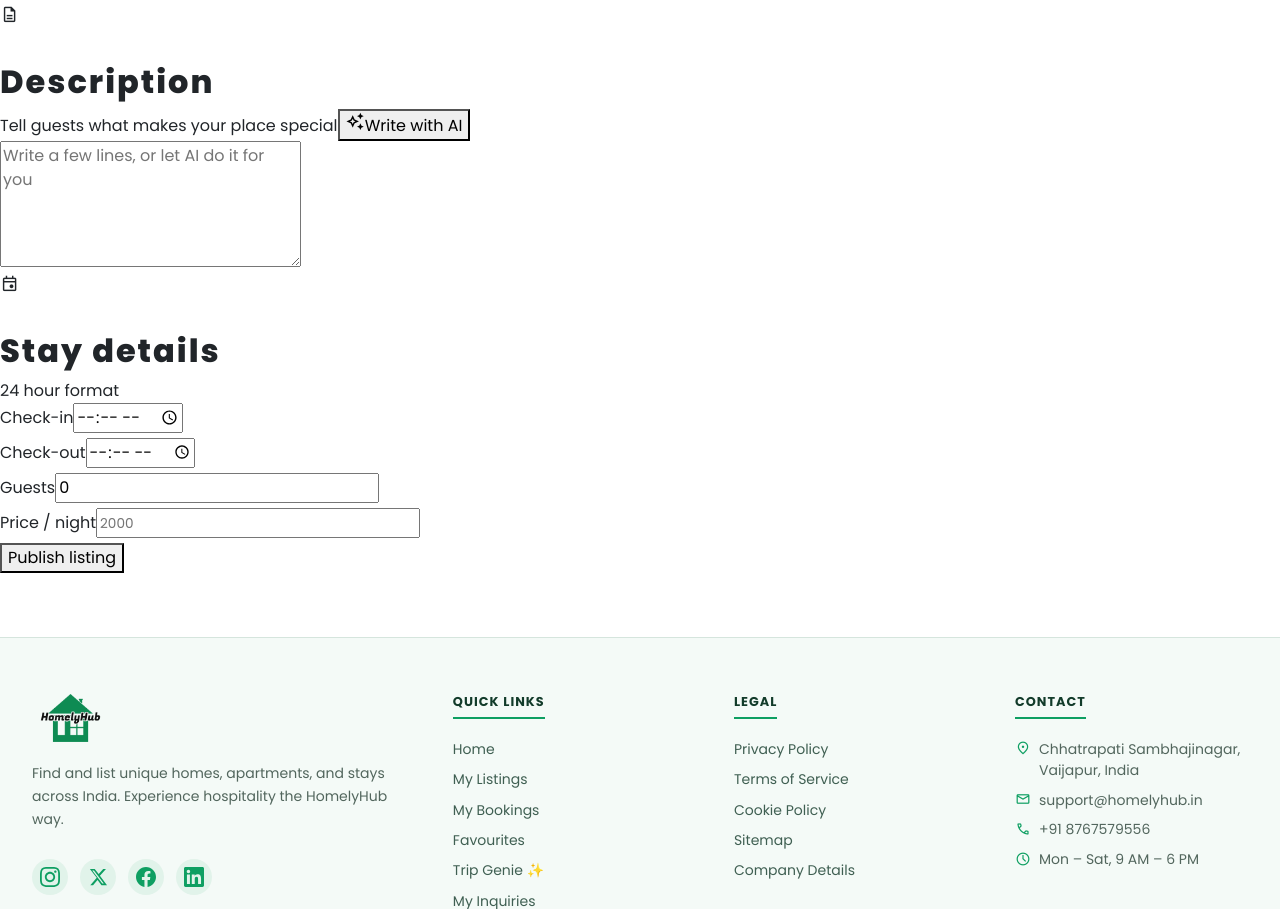
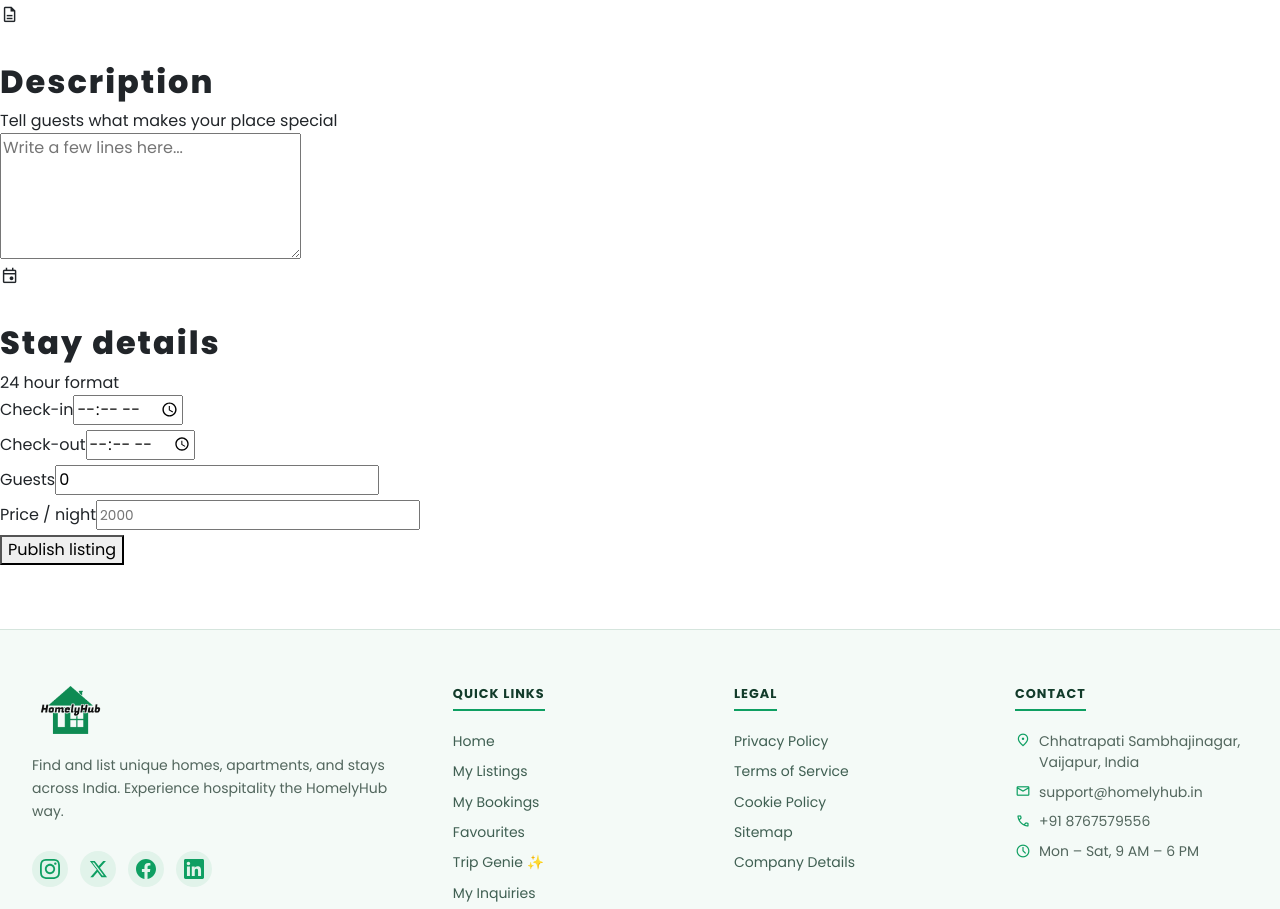
Before and after one commit to AjayAJadhav123/Homelyhub, a React (Vite) app in the folder Frontend/: page /accomodationform in a window 1280 px wide. Shown: the part 1533-2442 px from the top of the page. Built offline with nearby package versions, Linux system fonts and the light colour scheme; no server answers; a web font is replaced by a local one.

Commit message:
chore: remove write with ai option

```diff
--- a/Frontend/src/components/accomodation/AccomodationForm.jsx
+++ b/Frontend/src/components/accomodation/AccomodationForm.jsx
@@ -1,6 +1,5 @@
 import React, { useState } from "react";
 import ImagesUploading from "./ImagesUploading";
-import { getAiDescription } from "../../ai/aiDescription";
 import { useForm } from "@tanstack/react-form";
 import { AddressField } from "./AddressField";
 import AmenitiesField from "./AmenitiesField";
@@ -30,7 +29,6 @@ const AccomodationForm = ({ isEdit }) => {
   const navigate = useNavigate();
   const { id } = useParams();
   const { loading: storeLoading } = useSelector((state) => state.accomodation);
-  const [aiLoading, setAiLoading] = useState(false);
   const [fetchLoading, setFetchLoading] = useState(false);
 
   const loading = storeLoading || fetchLoading;
@@ -142,25 +140,7 @@ const AccomodationForm = ({ isEdit }) => {
   }
 });
 
-  const handleAiDescription = async (field) => {
-    const values = form.state.values;
 
-    if (!values.name) {
-      toast.error("Please add a title first");
-      return;
-    }
-
-    setAiLoading(true);
-    try {
-      const description = await getAiDescription(values);
-      field.handleChange(description);
-      toast.success("Description added");
-    } catch (error) {
-      toast.error("Could not generate a description");
-      console.error(error);
-    }
-    setAiLoading(false);
-  };
 
   React.useEffect(() => {
     if (isEdit && id) {
@@ -305,23 +285,11 @@ const AccomodationForm = ({ isEdit }) => {
                   <span className="accf-hint">
                     Tell guests what makes your place special
                   </span>
-
-                  <button
-                    type="button"
-                    className="accf-ai"
-                    disabled={aiLoading}
-                    onClick={() => handleAiDescription(field)}
-                  >
-                    <span className="material-symbols-outlined">
-                      auto_awesome
-                    </span>
-                    {aiLoading ? "Writing..." : "Write with AI"}
-                  </button>
                 </div>
                 <textarea
                   className="accf-input accf-textarea"
                   rows="5"
-                  placeholder="Write a few lines, or let AI do it for you"
+                  placeholder="Write a few lines here..."
                   value={field.state.value}
                   onChange={(e) => field.handleChange(e.target.value)}
                 />
```
